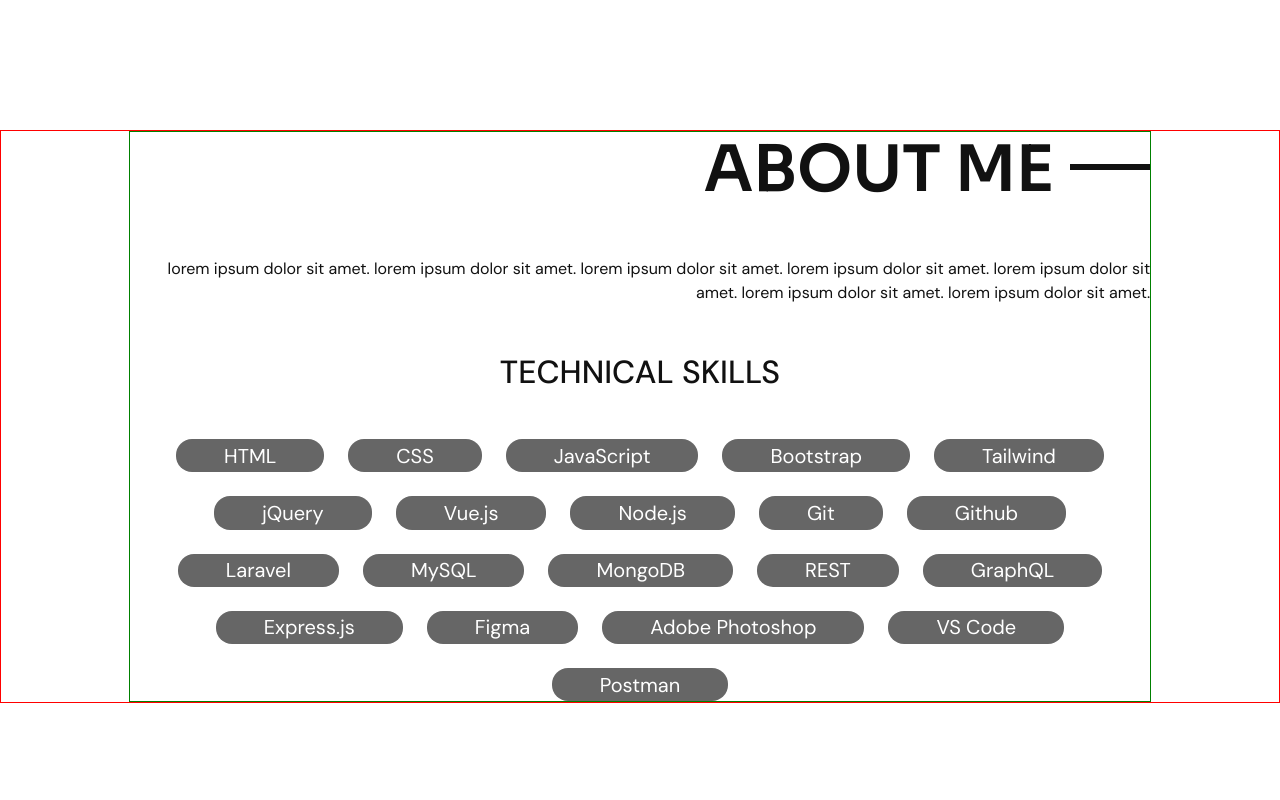
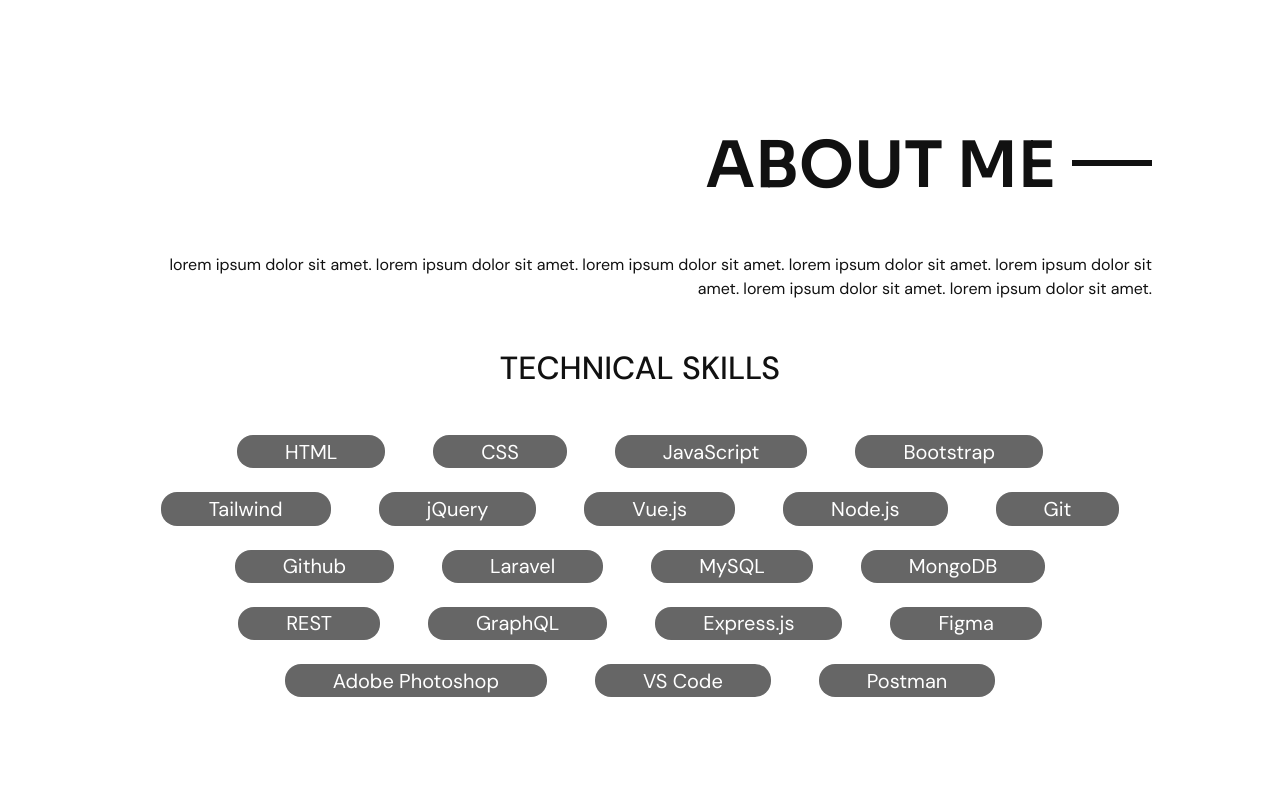
Before and after one commit to ArabellaJordan/Portfolio-v2, a Vue app: page / in a window 1280 px wide. Shown: the part 960-1760 px from the top of the page. Built offline with nearby package versions, Linux system fonts and the light colour scheme.

Commit message:
about me technical skills  adjustment

```diff
--- a/src/assets/scss/components/_landing.scss
+++ b/src/assets/scss/components/_landing.scss
@@ -94,7 +94,7 @@
         width: 80%;
         margin: 0 auto;
         // height: 100vh;
-        border: 1px solid green;
+        // border: 1px solid green;
     }
 
     &__title {
--- a/src/assets/scss/global/_boilerplate.scss
+++ b/src/assets/scss/global/_boilerplate.scss
@@ -23,6 +23,6 @@
 
 section {
     margin-bottom: 18rem;
-    border: 1px solid red;
+    // border: 1px solid red;
     // background-color: lightgray;
 }
--- a/src/assets/scss/style.css
+++ b/src/assets/scss/style.css
@@ -64,7 +64,6 @@
 
 section {
   margin-bottom: 18rem;
-  border: 1px solid red;
 }
 
 .button {
@@ -155,7 +154,6 @@
 .section__container {
   width: 80%;
   margin: 0 auto;
-  border: 1px solid green;
 }
 .section__title {
   position: relative;
--- a/src/views/Landing.vue
+++ b/src/views/Landing.vue
@@ -54,7 +54,9 @@
 
         <h4 class="text-center text-uppercase fs-2">technical skills</h4>
 
-        <div class="d-flex justify-content-center gap-4 flex-wrap px-3 mt-5">
+        <div
+          class="d-flex justify-content-center row-gap-4 column-gap-5 flex-wrap px-3 mt-5"
+        >
           <div class="button__pill fs-5">HTML</div>
           <div class="button__pill fs-5">CSS</div>
           <div class="button__pill fs-5">JavaScript</div>
```
Also changed, not shown: 1 other file (tests, documents, lock files or other folders).
